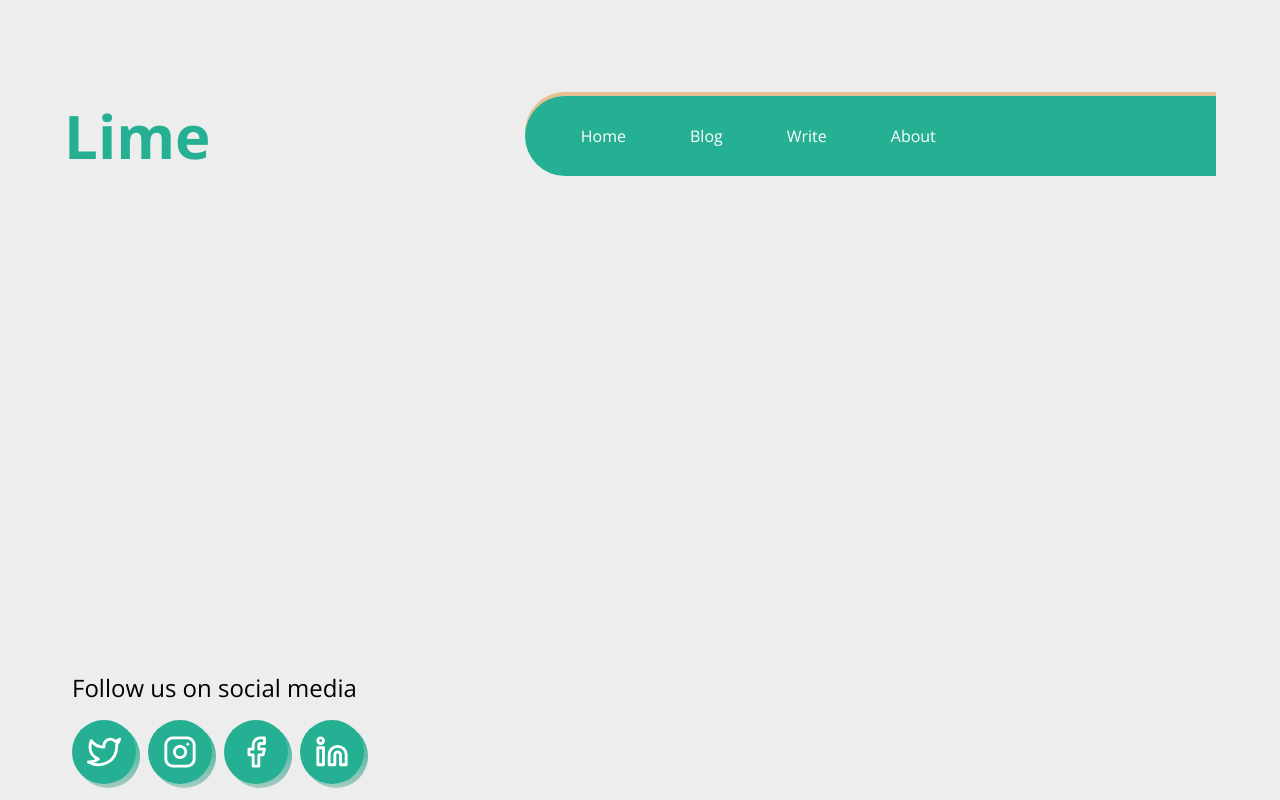
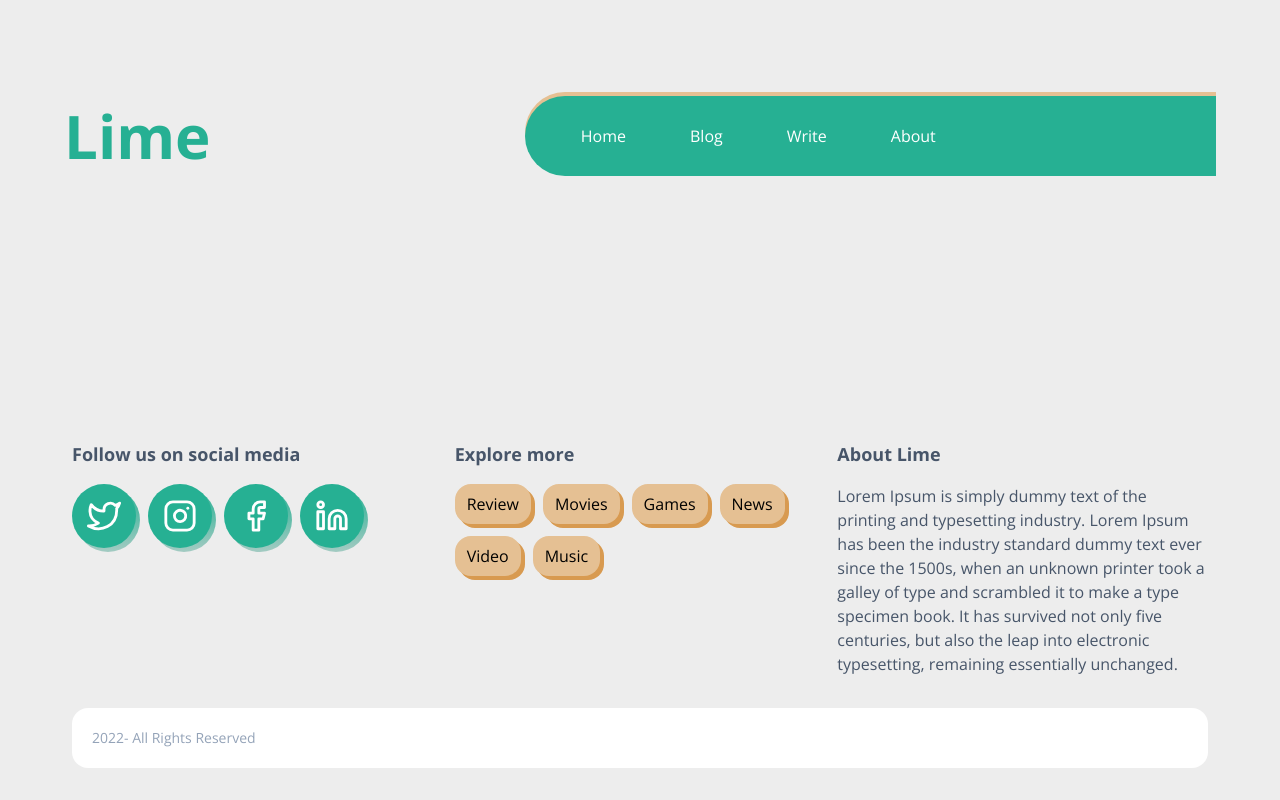
Before and after one commit to Wostafa/Lime, a Next.js app: page / in a window 1280 px wide. Built offline with nearby package versions, Linux system fonts and the light colour scheme.

Commit message:
footer finished

```diff
--- a/components/footer.tsx
+++ b/components/footer.tsx
@@ -1,27 +1,31 @@
 import { Twitter, Instagram, Facebook, Linkedin, Icon } from 'react-feather';
+import { blogName } from '../constants';
+
 export default function Footer() {
   return (
-    <footer className='w-full flex mt-auto px-2 py-4'>
-      {/* social */}
-      <SocialIcons />
-      {/* tags */}
-      <div className='flex-1'></div>
+    <footer className='w-full mt-auto px-2 pt-4 pb-8'>
+      <div className='flex gap-3 text-slate-600'>
+        <SocialIcons />
+        <Tags />
+        <About />
+      </div>
+      <Copyright />
     </footer>
   );
 }
 
-function SocialIcons() {
+const SocialIcons = () => {
   const Social = ({ Icon, link }: { Icon: Icon; link: string }) => (
-    <div className='relative w-16 h-16 group isolate'>
+    <div className='relative w-16 h-16 isolate hover:opacity-70'>
       <a href={link} className='flex items-center justify-center bg-green rounded-full h-full w-full'>
-        <Icon color='white' size='34' className='group-hover:opacity-70' />
+        <Icon color='white' size='34' />
       </a>
       <div className='absolute top-1 left-1 bg-gradient-to-b from-[#26B093] to-[#1f8d755b] h-full w-full -z-10 rounded-full'></div>
     </div>
   );
   return (
     <div className='flex-1'>
-      <h3>Follow us on social media</h3>
+      <h5 className='font-bold'>Follow us on social media</h5>
       <div className='flex gap-3 mt-4'>
         <Social Icon={Twitter} link='#' />
         <Social Icon={Instagram} link='#' />
@@ -30,4 +34,44 @@ function SocialIcons() {
       </div>
     </div>
   );
-}
+};
+
+const Tags = () => {
+  const tempTags = ['review', 'movies', 'games', 'news', 'video', 'music'];
+  const tags = tempTags.map((tag, index) => (
+    <div className='relative h-fit w-fit isolate hover:opacity-70' key={index}>
+      <a
+        href='#'
+        className='flex items-center justify-center text-black bg-crayola rounded-2xl h-full w-full capitalize px-3 py-2'
+      >
+        {tag}
+      </a>
+      <div className='absolute top-1 left-1 bg-crayola-dark h-full w-full -z-10 rounded-2xl'></div>
+    </div>
+  ));
+
+  return (
+    <div className='flex-1'>
+      <h5 className='font-bold'>Explore more</h5>
+      <div className='flex gap-3 mt-4 flex-wrap'>{tags}</div>
+    </div>
+  );
+};
+
+const About = () => {
+  return (
+    <div className='flex-1'>
+      <h5 className='font-bold capitalize'>about {blogName}</h5>
+      <p className='mt-4'>
+        Lorem Ipsum is simply dummy text of the printing and typesetting industry. Lorem Ipsum has been the industry
+        standard dummy text ever since the 1500s, when an unknown printer took a galley of type and scrambled it to make
+        a type specimen book. It has survived not only five centuries, but also the leap into electronic typesetting,
+        remaining essentially unchanged.
+      </p>
+    </div>
+  );
+};
+
+const Copyright = () => (
+  <div className='w-full rounded-2xl bg-white px-5 py-5 text-slate-400 mt-8 text-sm'>2022- All Rights Reserved</div>
+);
--- a/styles/globals.css
+++ b/styles/globals.css
@@ -3,27 +3,31 @@
 @tailwind utilities;
 
 @layer base {
-  body,html {
-    @apply bg-gray-lighter font-sans h-full min-h-full pt-12
+  body,
+  html {
+    @apply bg-gray-lighter font-sans h-full min-h-full pt-12;
   }
   html {
-    @apply h-full min-h-full
+    @apply h-full min-h-full;
   }
   #__next {
-    @apply h-full min-h-full
+    @apply h-full min-h-full;
   }
 }
 @layer base {
   h1 {
-    @apply text-4xl
+    @apply text-4xl;
   }
   h2 {
-    @apply text-3xl
+    @apply text-3xl;
   }
   h3 {
-    @apply text-2xl
+    @apply text-2xl;
   }
   h4 {
-    @apply text-xl
+    @apply text-xl;
+  }
+  h5 {
+    @apply text-lg;
   }
 }
--- a/tailwind.config.js
+++ b/tailwind.config.js
@@ -1,25 +1,21 @@
 /** @type {import('tailwindcss').Config} */
-const {fontFamily} = require('tailwindcss/defaultTheme')
-
+const { fontFamily } = require('tailwindcss/defaultTheme');
 
 module.exports = {
-  content: [
-    "./app/**/*.{js,ts,jsx,tsx}",
-    "./pages/**/*.{js,ts,jsx,tsx}",
-    "./components/**/*.{js,ts,jsx,tsx}",
-  ],
+  content: ['./app/**/*.{js,ts,jsx,tsx}', './pages/**/*.{js,ts,jsx,tsx}', './components/**/*.{js,ts,jsx,tsx}'],
   theme: {
     extend: {
       colors: {
-        'green': '#26B093',
-        'crayola': '#E5C093',
+        green: '#26B093',
+        crayola: '#E5C093',
+        'crayola-dark': '#D89A50',
         'gray-darker': '#383333',
-        'gray-lighter': '#EDEDED'
+        'gray-lighter': '#EDEDED',
       },
-    fontFamily: {
-      sans: ['Open Sans', ...fontFamily.sans]
-    }
+      fontFamily: {
+        sans: ['Open Sans', ...fontFamily.sans],
+      },
     },
   },
   plugins: [],
-}
+};
```
Also changed, not shown: .eslintrc.json.
